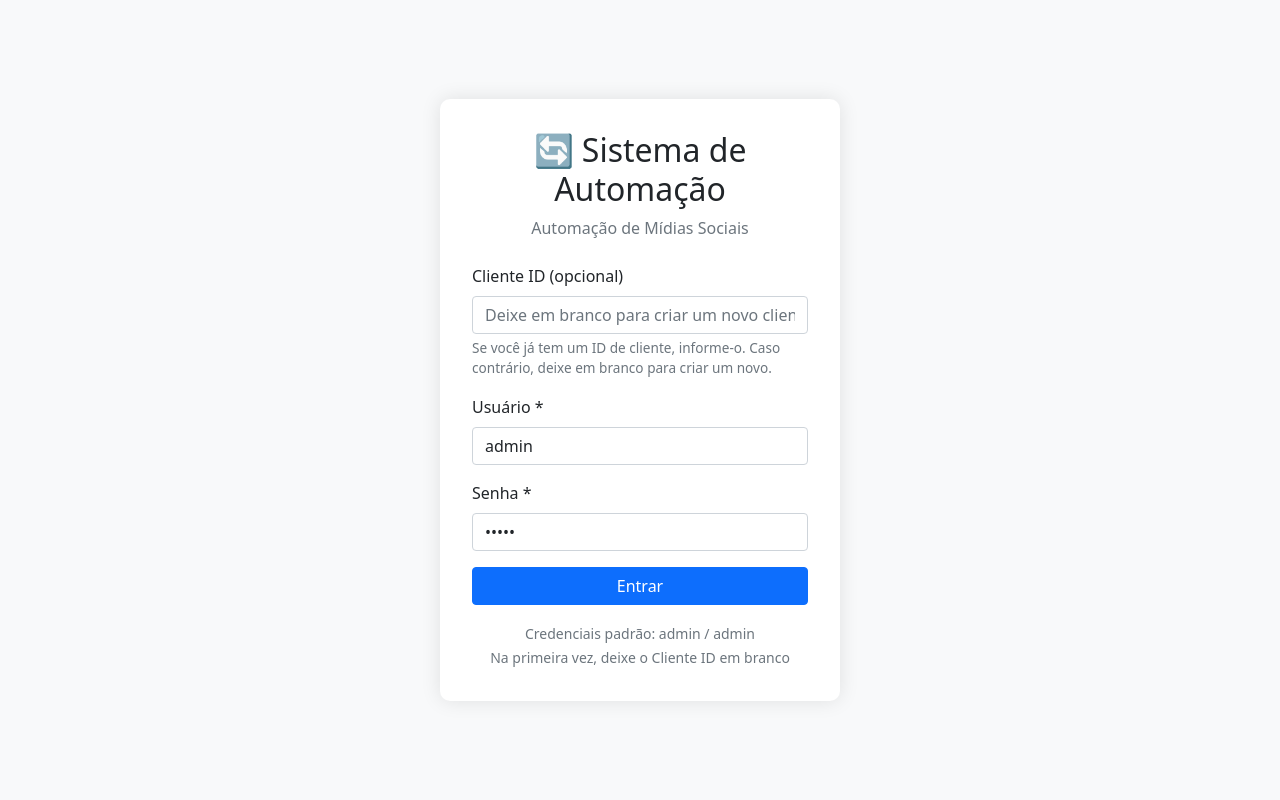
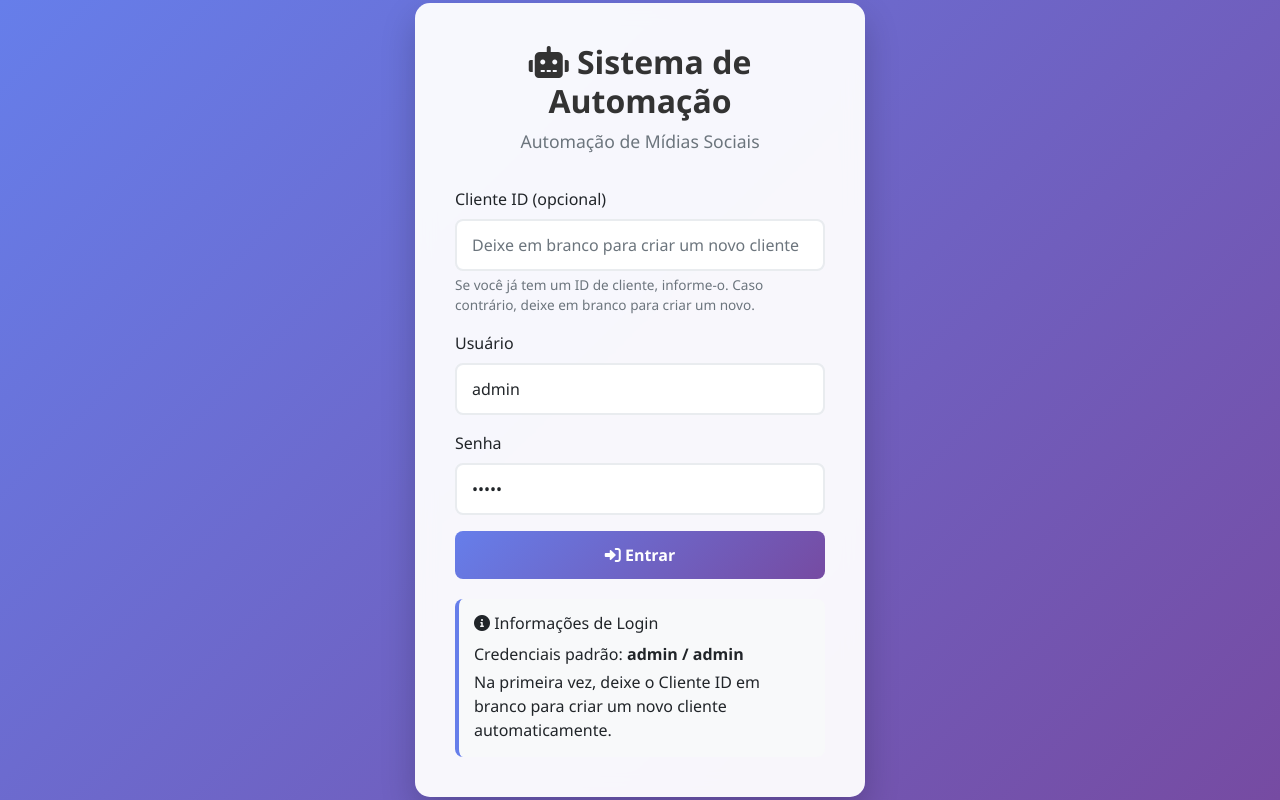
Before and after one commit to automacaoricardo33/POST-GERAL, a Flask app: page / in a window 1280 px wide. Run offline with Flask 3, Linux system fonts and the light colour scheme; some libraries are stand-ins or nearby versions.

Commit message:
Update login.html

```diff
--- a/templates/login.html
+++ b/templates/login.html
@@ -5,36 +5,77 @@
     <meta name="viewport" content="width=device-width, initial-scale=1.0">
     <title>Login - Sistema de Automação</title>
     <link href="https://cdn.jsdelivr.net/npm/bootstrap@5.1.3/dist/css/bootstrap.min.css" rel="stylesheet">
+    <link href="https://cdnjs.cloudflare.com/ajax/libs/font-awesome/6.0.0/css/all.min.css" rel="stylesheet">
     <style>
         body {
-            background-color: #f8f9fa;
+            background: linear-gradient(135deg, #667eea 0%, #764ba2 100%);
             height: 100vh;
             display: flex;
             align-items: center;
             justify-content: center;
+            font-family: 'Segoe UI', Tahoma, Geneva, Verdana, sans-serif;
         }
         .login-container {
-            background-color: white;
-            padding: 2rem;
-            border-radius: 10px;
-            box-shadow: 0 0 20px rgba(0, 0, 0, 0.1);
+            background-color: rgba(255, 255, 255, 0.95);
+            padding: 2.5rem;
+            border-radius: 15px;
+            box-shadow: 0 15px 35px rgba(0, 0, 0, 0.2);
             width: 100%;
-            max-width: 400px;
+            max-width: 450px;
+            backdrop-filter: blur(10px);
         }
         .logo {
             text-align: center;
-            margin-bottom: 1.5rem;
+            margin-bottom: 2rem;
+        }
+        .logo h2 {
+            color: #333;
+            font-weight: 700;
+            margin-bottom: 0.5rem;
+        }
+        .logo p {
+            color: #666;
+            font-size: 1.1rem;
+        }
+        .form-control {
+            border-radius: 8px;
+            padding: 12px 15px;
+            border: 2px solid #e9ecef;
+            transition: all 0.3s;
+        }
+        .form-control:focus {
+            border-color: #667eea;
+            box-shadow: 0 0 0 0.2rem rgba(102, 126, 234, 0.25);
+        }
+        .btn-primary {
+            background: linear-gradient(135deg, #667eea 0%, #764ba2 100%);
+            border: none;
+            border-radius: 8px;
+            padding: 12px;
+            font-weight: 600;
+            transition: all 0.3s;
+        }
+        .btn-primary:hover {
+            transform: translateY(-2px);
+            box-shadow: 0 5px 15px rgba(102, 126, 234, 0.4);
         }
         .form-text {
             font-size: 0.85rem;
             color: #6c757d;
+        }
+        .info-box {
+            background-color: #f8f9fa;
+            border-radius: 8px;
+            padding: 15px;
+            margin-top: 20px;
+            border-left: 4px solid #667eea;
         }
     </style>
 </head>
 <body>
     <div class="login-container">
         <div class="logo">
-            <h2>🔄 Sistema de Automação</h2>
+            <h2><i class="fas fa-robot"></i> Sistema de Automação</h2>
             <p class="text-muted">Automação de Mídias Sociais</p>
         </div>
 
@@ -49,27 +90,28 @@
             </div>
 
             <div class="mb-3">
-                <label for="username" class="form-label">Usuário *</label>
+                <label for="username" class="form-label">Usuário</label>
                 <input type="text" class="form-control" id="username" name="username"
                        value="admin" required>
             </div>
 
             <div class="mb-3">
-                <label for="password" class="form-label">Senha *</label>
+                <label for="password" class="form-label">Senha</label>
                 <input type="password" class="form-control" id="password" name="password"
                        value="admin" required>
             </div>
 
-            <button type="submit" class="btn btn-primary w-100">Entrar</button>
+            <button type="submit" class="btn btn-primary w-100">
+                <i class="fas fa-sign-in-alt"></i> Entrar
+            </button>
         </form>
 
         <div id="message" class="mt-3"></div>
 
-        <div class="mt-3 text-center">
-            <small class="text-muted">
-                Credenciais padrão: admin / admin<br>
-                Na primeira vez, deixe o Cliente ID em branco
-            </small>
+        <div class="info-box">
+            <h6><i class="fas fa-info-circle"></i> Informações de Login</h6>
+            <p class="mb-1">Credenciais padrão: <strong>admin / admin</strong></p>
+            <p class="mb-0">Na primeira vez, deixe o Cliente ID em branco para criar um novo cliente automaticamente.</p>
         </div>
     </div>
 
@@ -79,7 +121,7 @@
 
             const formData = new FormData(this);
             const messageDiv = document.getElementById('message');
-            messageDiv.innerHTML = '<div class="alert alert-info">Processando...</div>';
+            messageDiv.innerHTML = '<div class="alert alert-info"><i class="fas fa-spinner fa-spin"></i> Processando...</div>';
 
             try {
                 const response = await fetch('/login', {
@@ -90,16 +132,16 @@
                 const result = await response.json();
 
                 if (result.sucesso) {
-                    messageDiv.innerHTML = '<div class="alert alert-success">Login realizado com sucesso! Redirecionando...</div>';
+                    messageDiv.innerHTML = '<div class="alert alert-success"><i class="fas fa-check-circle"></i> Login realizado com sucesso! Redirecionando...</div>';
                     // Redirecionar para a dashboard após 1 segundo
                     setTimeout(() => {
                         window.location.href = '/';
                     }, 1000);
                 } else {
-                    messageDiv.innerHTML = `<div class="alert alert-danger">${result.erro}</div>`;
+                    messageDiv.innerHTML = `<div class="alert alert-danger"><i class="fas fa-exclamation-circle"></i> ${result.erro}</div>`;
                 }
             } catch (error) {
-                messageDiv.innerHTML = '<div class="alert alert-danger">Erro de conexão. Tente novamente.</div>';
+                messageDiv.innerHTML = '<div class="alert alert-danger"><i class="fas fa-exclamation-circle"></i> Erro de conexão. Tente novamente.</div>';
             }
         });
     </script>
```
